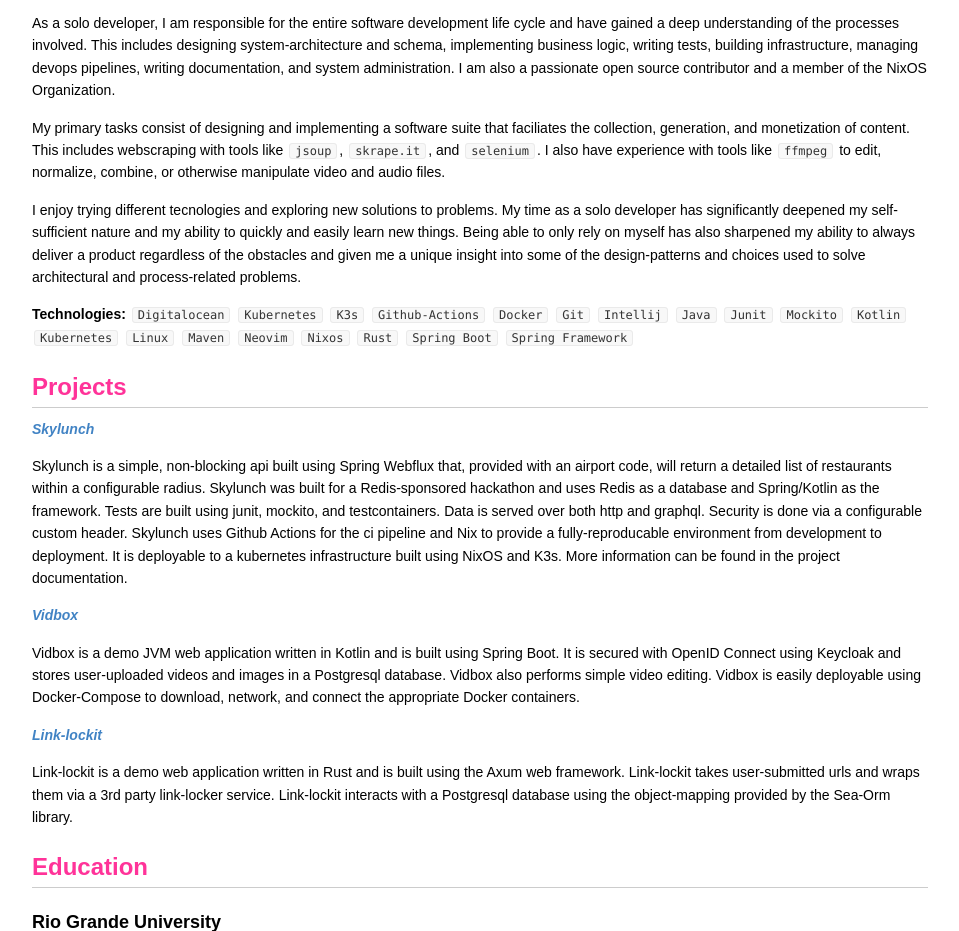
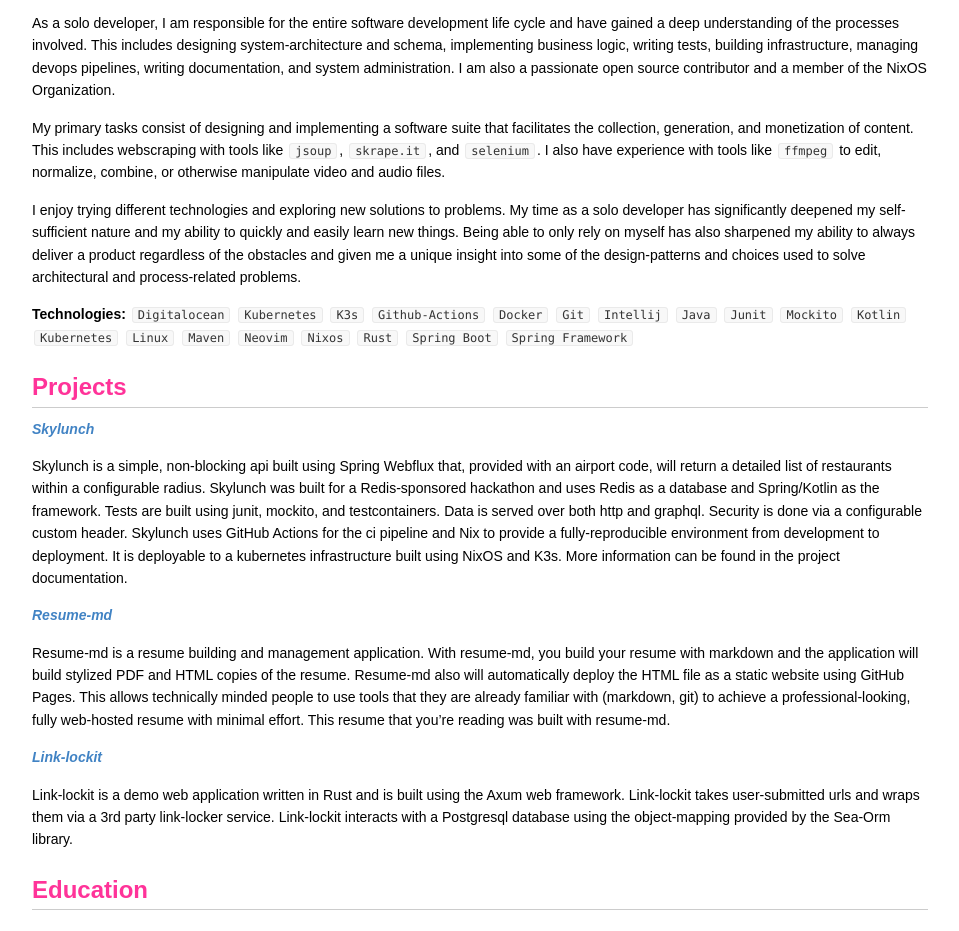
Before and after one commit to siph/resume, a plain HTML site: page index.html in a window 1280 px wide. Shown: the part 523-1454 px from the top of the page, without its empty margins (141-1100 px from the left). Drawn offline with Linux system fonts and the light colour scheme.

Commit message:
deploy: bd66f67ee0dce8c99c68162a9a5149bd210da20d

```diff
--- a/index.html
+++ b/index.html
@@ -877,7 +877,7 @@ dawkins.chris.dev@gmail.com ]</h6>
 <code>cloud</code></p>
 <p><strong>Languages</strong>: Java, Kotlin, Rust<br />
 <strong>Databases</strong>: Redis, Postgres, Neo4j<br />
-<strong>Tools</strong>: Spring, Kubernetes, Github-Actions, Linux, Nix,
+<strong>Tools</strong>: Spring, Kubernetes, GitHub-Actions, Linux, Nix,
 Git, Rest, GraphQL</p>
 <h2 id="experience">Experience</h2>
 <h3 id="software-developer-self-employed">Software Developer, Self
@@ -891,12 +891,12 @@ infrastructure, managing devops pipelines, writing documentation, and
 system administration. I am also a passionate open source contributor
 and a member of the NixOS Organization.</p>
 <p>My primary tasks consist of designing and implementing a software
-suite that faciliates the collection, generation, and monetization of
+suite that facilitates the collection, generation, and monetization of
 content. This includes webscraping with tools like <code>jsoup</code>,
 <code>skrape.it</code>, and <code>selenium</code>. I also have
 experience with tools like <code>ffmpeg</code> to edit, normalize,
 combine, or otherwise manipulate video and audio files.</p>
-<p>I enjoy trying different tecnologies and exploring new solutions to
+<p>I enjoy trying different technologies and exploring new solutions to
 problems. My time as a solo developer has significantly deepened my
 self-sufficient nature and my ability to quickly and easily learn new
 things. Being able to only rely on myself has also sharpened my ability
@@ -919,18 +919,20 @@ restaurants within a configurable radius. Skylunch was built for a
 Redis-sponsored hackathon and uses Redis as a database and Spring/Kotlin
 as the framework. Tests are built using junit, mockito, and
 testcontainers. Data is served over both http and graphql. Security is
-done via a configurable custom header. Skylunch uses Github Actions for
-the ci pipeline and Nix to provide a fully-reproducable environment from
+done via a configurable custom header. Skylunch uses GitHub Actions for
+the ci pipeline and Nix to provide a fully-reproducible environment from
 development to deployment. It is deployable to a kubernetes
 infrastructure built using NixOS and K3s. More information can be found
 in the project documentation.</p>
-<p><strong><a href="http://www.github.com/siph/vidbox"><em>Vidbox</em></a></strong></p>
-<p>Vidbox is a demo JVM web application written in Kotlin and is built
-using Spring Boot. It is secured with OpenID Connect using Keycloak and
-stores user-uploaded videos and images in a Postgresql database. Vidbox
-also performs simple video editing. Vidbox is easily deployable using
-Docker-Compose to download, network, and connect the appropriate Docker
-containers.</p>
+<p><strong><a href="http://www.github.com/siph/resume-md"><em>Resume-md</em></a></strong></p>
+<p>Resume-md is a resume building and management application. With
+resume-md, you build your resume with markdown and the application will
+build stylized PDF and HTML copies of the resume. Resume-md also will
+automatically deploy the HTML file as a static website using GitHub
+Pages. This allows technically minded people to use tools that they are
+already familiar with (markdown, git) to achieve a professional-looking,
+fully web-hosted resume with minimal effort. This resume that you’re
+reading was built with resume-md.</p>
 <p><strong><a href="http://www.github.com/siph/link-lockit"><em>Link-lockit</em></a></strong></p>
 <p>Link-lockit is a demo web application written in Rust and is built
 using the Axum web framework. Link-lockit takes user-submitted urls and
```
